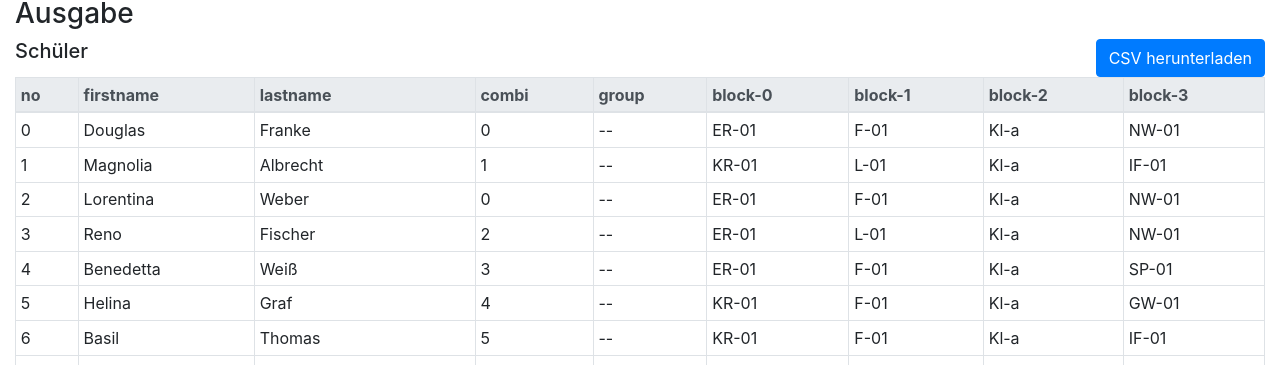
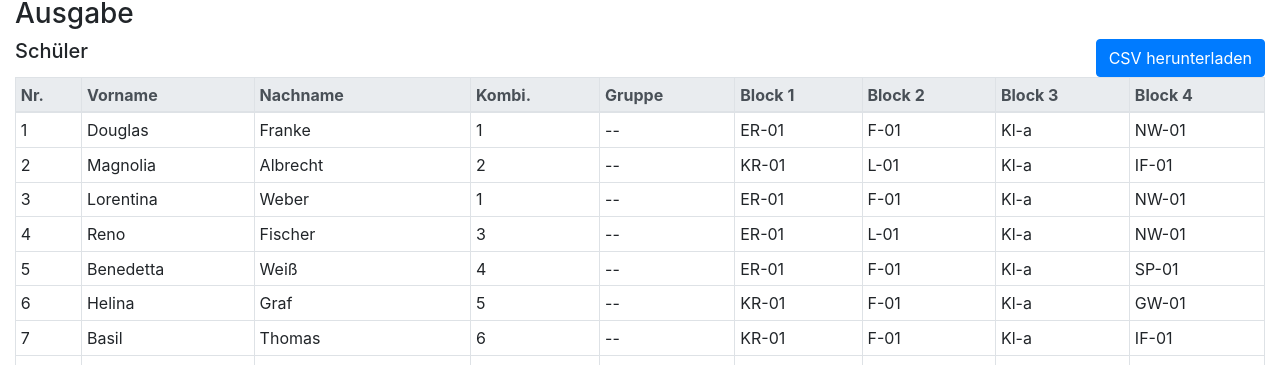
Before and after one commit to KlausCall/SchoolSplitter, a React (Create React App) app: page / in a window 1280 px wide. Both pictures are taken after a click on the button "Beispiel Daten laden". Shown: the part 435-800 px from the top of the page. Built offline with nearby package versions, Linux system fonts and the light colour scheme.

Commit message:
explicit columns in tables

```diff
--- a/src/domain/Course.ts
+++ b/src/domain/Course.ts
@@ -1,6 +1,8 @@
 import { CourseBlock } from './CourseBlock';
 import { Pupil } from './Pupil';
 import { CourseCombination } from './CourseCombination';
+import { NumberCol } from '../modules/result/NumberCol';
+import { StringCol } from '../modules/result/StringCol';
 
 export class Course {
   readonly no: number;
@@ -65,12 +67,23 @@ export class Course {
    */
   public asLO() {
     var lo: any = {
-      no: this.no,
+      no: this.no + 1,
       name: this.name,
-      block: this.block?.getIndex(),
+      block: this.block ? this.block.getIndex() + 1 : null,
       members: this.members.length,
       combis: this.combinations.length,
     };
     return lo;
   }
+
+  public static loCols() {
+    return [
+      new NumberCol("no", "Nr.", "Kursnummer"),
+      new StringCol("name", "Name", "Name des Kurs"),
+      new NumberCol("block", "Block", "Blocknummer des Kurs"),
+      new NumberCol("members", "# Schüler", "Anzahl Schüler im Kurs"),
+      new NumberCol("combis", "# Kombi.", "Anzahl Kombinationen die\ndiesen Kurs enthalten."),
+    ];
+  }
+
 }
--- a/src/domain/CourseCombination.ts
+++ b/src/domain/CourseCombination.ts
@@ -1,3 +1,6 @@
+import { Column } from '../modules/result/Column';
+import { NumberCol } from '../modules/result/NumberCol';
+import { StringCol } from '../modules/result/StringCol';
 import { Course } from './Course';
 import { Pupil } from './Pupil';
 
@@ -80,15 +83,31 @@ export class CourseCombination {
    */
   public asLO() {
     var lo: any = {
-      no: this.no,
+      no: this.no + 1,
       count: this.members.length,
       combiSize: this.combiSize,
       contacts: this.getContacts(),
       crossCombis: this.connectedCombis?.length,
     };
     this.courseList.forEach((course, i) => {
-      lo['Block-' + i] = course == null ? '--' : course.getName();
+      lo['block-' + (i + 1)] = course == null ? '--' : course.getName();
     });
     return lo;
   }
+
+  public static loCols(blockCount: number) {
+    var res : Column<any>[];
+    res =  [
+      new NumberCol("no", "Nr.", "Nummer der Kombination"),
+      new NumberCol("count", "# Schüler", "Anzahl Schüler mit\ndieser Kursbelegung"),
+      new NumberCol("combiSize", "Größe", "Anzahl Schüler in allen\nKursen  dieser Kombination"),
+      new NumberCol("contacts", "# Kontakte", "Anzahl Kontaktpaare\nin dieser Komination"),
+      new NumberCol("crossCombis", "# verb. Komb.", "Anzahl Kombinationen die min.\neinen gemeinsamen Kurs haben"),
+    ];
+    for (let i = 1; i <= blockCount; i ++) {
+      res.push(new StringCol(`block-${i}`, `Block ${i}`, `Im ${i}-ten Block belegter Kurs`));
+    }
+    return res;
+  }
+
 }
--- a/src/domain/GradeLevel.ts
+++ b/src/domain/GradeLevel.ts
@@ -187,11 +187,23 @@ export class GradeLevel implements ResultProvider {
     return this.pupilList.map((each) => each.asLO());
   }
 
+  public pupilCols() {
+    return Pupil.loCols(this.blockList.length);
+  }
+
   public courseTable() {
     return this.courseList.map((each) => each.asLO());
+  }
+
+  public courseCols() {
+    return Course.loCols();
   }
 
   public combiTable() {
     return this.combinationList.map((each) => each.asLO());
   }
+
+  public combiCols() {
+    return CourseCombination.loCols(this.blockList.length);
+  }
 }
--- a/src/domain/Pupil.ts
+++ b/src/domain/Pupil.ts
@@ -1,3 +1,5 @@
+import { NumberCol } from '../modules/result/NumberCol';
+import { StringCol } from '../modules/result/StringCol';
 import { CourseCombination } from './CourseCombination';
 
 export class Pupil {
@@ -29,15 +31,30 @@ export class Pupil {
    */
   public asLO() {
     var lo: any = {
-      no: this.no,
+      no: this.no + 1,
       firstname: this.firstname,
       lastname: this.lastname,
-      combi: this.courseCombination.getIndex(),
+      combi: this.courseCombination.getIndex() + 1,
       group: '--',
     };
     this.courseCombination.getCourses().forEach((course, i) => {
-      lo['block-' + i] = course == null ? '--' : course.getName();
+      lo['block-' + (i + 1)] = course == null ? '--' : course.getName();
     });
     return lo;
   }
+
+  public static loCols(blockCount: number) {
+    var res =  [
+      new NumberCol("no", "Nr.", "Nummer des Schülers"),
+      new StringCol("firstname", "Vorname", "Vorname des Schülers"),
+      new StringCol("lastname", "Nachname", "Nachname des Schülers"),
+      new NumberCol("combi", "Kombi.", "Nummer der Kurs-Kombination\ndie der Schüler belegt hat"),
+      new StringCol("group", "Gruppe", "Nummer der Gruppe, der\nder Schüler zugeordnet wurde"),
+    ];
+    for (let i = 1; i <= blockCount; i ++) {
+      res.push(new StringCol(`block-${i}`, `Block ${i}`, `Im ${i}-ten Block belegter Kurs`));
+    }
+    return res;
+  }
+
 }
--- a/src/domain/ResultProvider.ts
+++ b/src/domain/ResultProvider.ts
@@ -1,9 +1,13 @@
+import { Column } from '../modules/result/Column';
 import { GradeLevel } from './GradeLevel';
 
 interface ResultProvider {
   pupilTable(): any[];
+  pupilCols(): Column<any>[];
   courseTable(): any[];
+  courseCols(): Column<any>[];
   combiTable(): any[];
+  combiCols(): Column<any>[];
   getLevel(): GradeLevel;
 }
 
--- a/src/domain/solve/CombiDistribution.ts
+++ b/src/domain/solve/CombiDistribution.ts
@@ -1,3 +1,4 @@
+import { NumberCol } from '../../modules/result/NumberCol';
 import { CourseCombination } from '../CourseCombination';
 import { LevelSlicer } from './LevelSlicer';
 import { Move } from './Move';
@@ -228,11 +229,22 @@ export class CombiDistribution {
   public asLO() {
     var lo: any = this.combi.asLO();
     for (let i = 0; i < this.size; i++) {
-      lo['Count-' + i] = this.memberCounts[i];
-      lo['CombiSize-' + i] = this.combiSizes[i];
-      lo['Contacts-' + i] = this.getContacts(i);
+      lo['count-' + (i + 1)] = this.memberCounts[i];
+      lo['combiSize-' + (i + 1)] = this.combiSizes[i];
+      lo['contacts-' + (i + 1)] = this.getContacts(i);
     }
     return lo;
+  }
+
+  public static loCols(blockCount: number, groupCount: number) {
+    var res = CourseCombination.loCols(blockCount);
+    for (let i = 1; i <= groupCount; i ++) {
+      res.push(new NumberCol(`count-${i}`, `G.${i} # Schüler`, `Anzahl Schüler mit dieser\nKursbelegung in Gruppe ${i}`));
+      res.push(new NumberCol(`combiSize-${i}`, `G.${i} Größe`, `Anzahl Schüler in allen Kursen\ndieser Kombination in Gruppe ${i}`));
+      res.push(new NumberCol(`contacts-${i}`, `G.${i} # Kont.`, `Anzahl Kontaktpaare in dieser\nKomination in Gruppe ${i}`));
+   }
+
+    return res;
   }
 
   public setPupilsGroups(pupilsTable: any[]) {
@@ -240,7 +252,7 @@ export class CombiDistribution {
     this.memberCounts.forEach((count, i) => {
       var max = pos + count;
       while (pos < max) {
-        pupilsTable[this.combi.getMember(pos).getIndex()].group = i;
+        pupilsTable[this.combi.getMember(pos).getIndex()].group = i + 1;
         pos++;
       }
     });
--- a/src/domain/solve/LevelSlicer.ts
+++ b/src/domain/solve/LevelSlicer.ts
@@ -4,6 +4,7 @@ import { Move } from './Move';
 import ResultProvider from '../ResultProvider';
 import { ModeSwitchMove } from './ModeSwitchMove';
 import { FinishMove } from './FinishMove';
+import { NumberCol } from '../../modules/result/NumberCol';
 
 export class LevelSlicer implements ResultProvider {
   readonly size: number;
@@ -314,24 +315,36 @@ export class LevelSlicer implements ResultProvider {
     this.level.getCourses().forEach((course) => {
       var lo = course.asLO();
       for (let i = 0; i < this.size; i++) {
-        lo['Group-' + i] = this.courseSizes[course.getIndex()][i];
+        lo['group-' + (i + 1)] = this.courseSizes[course.getIndex()][i];
       }
       res.push(lo);
     });
     return res;
   }
 
+  public courseCols() {
+    var res = this.level.courseCols();
+    for (let i = 1; i <= this.size; i ++) {
+      res.push(new NumberCol(`group-${i}`, `G.${i} # Schüler`, `Anzahl Schüler des\nKurs in Gruppe ${i}`));
+   }
+    return res;
+  }
+
   public combiTable() {
     var res: Object[] = [];
     this.distributions.forEach((dist) => res.push(dist.asLO()));
-    var sum: any = { no: 'Summe' };
-    for (let i = 0; i < this.size; i++) {
-      sum['Count-' + i] = this.getMemberCount(i);
-      sum['CombiSize-' + i] = '--';
-      sum['Contacts-' + i] = this.getContacts(i);
-    }
-    res.push(sum);
+    // var sum: any = { no: 'Summe' };
+    // for (let i = 0; i < this.size; i++) {
+    //   sum['Count-' + i] = this.getMemberCount(i);
+    //   sum['CombiSize-' + i] = '--';
+    //   sum['Contacts-' + i] = this.getContacts(i);
+    // }
+    // res.push(sum);
     return res;
+  }
+
+  public combiCols() {
+    return CombiDistribution.loCols(this.level.getBlocks().length , this.size);
   }
 
   public pupilTable() {
@@ -339,4 +352,8 @@ export class LevelSlicer implements ResultProvider {
     this.distributions.forEach((dist) => dist.setPupilsGroups(table));
     return table;
   }
+
+  public pupilCols() {
+    return this.level.pupilCols();
+  }
 }
--- /dev/null
+++ b/src/modules/result/Column.ts
@@ -0,0 +1,20 @@
+export abstract class Column<T> {
+  readonly prop: string;
+  readonly title: string;
+  readonly tip?: string;
+
+  constructor(aProp: string, aTitle: string, aTip?: string) {
+    this.prop = aProp;
+    this.title = aTitle;
+    this.tip = aTip;
+  }
+
+  abstract value(row: any) : T;
+
+  abstract compareVal(a:T, b:T): number;
+
+  public compare(rowA: any, rowB: any): number {
+    return this.compareVal(this.value(rowA), this.value(rowB));
+  }
+
+}
--- /dev/null
+++ b/src/modules/result/NumberCol.ts
@@ -0,0 +1,13 @@
+import { Column } from "./Column";
+
+export class NumberCol extends Column<number> {
+
+  value(row: any): number {
+    return row[this.prop] as number;
+  }
+
+  compareVal(a: number, b: number): number {
+    return a - b;
+  }
+
+}
--- a/src/modules/result/Result.tsx
+++ b/src/modules/result/Result.tsx
@@ -53,18 +53,21 @@ const Result: React.FC<{ holder: ResultProvider[] }> = ({ holder }) => {
     <>
       <ResultTable
         list={provider.pupilTable()}
+        columns={provider.pupilCols()}
         title="Schüler"
         selections={selPupils}
         setSelection={updatePupilSelection}
       ></ResultTable>
       <ResultTable
         list={provider.courseTable()}
+        columns={provider.courseCols()}
         title="Kurse"
         selections={selCourses}
         setSelection={updateCourseSelection}
       ></ResultTable>
       <ResultTable
         list={provider.combiTable()}
+        columns={provider.combiCols()}
         title="Kursbelegung"
         selections={selCombis}
         setSelection={updateCombiSelection}
--- a/src/modules/result/ResultTable.tsx
+++ b/src/modules/result/ResultTable.tsx
@@ -1,22 +1,23 @@
 import React from 'react';
+import { Column } from './Column';
 
 const ResultTable: React.FC<{
-  list?: any[];
+  list: any[];
+  columns: Column<any>[]
   title: String;
   selections: number[];
   setSelection: any;
-}> = ({ list, title, selections, setSelection }) => {
+}> = ({ list, columns, title, selections, setSelection }) => {
   const selectedRows = selections;
   const updateSelectedRow = setSelection;
 
   if (!list || list.length === 0) {
     return null;
   }
-  var keys = Object.keys(list[0]);
   var csv = '';
-  csv = keys.reduce((res, k) => res + k + ';', csv) + '\r\n';
+  csv = columns.reduce((res, col) => res + col.title + ';', csv) + '\r\n';
   csv = list.reduce((resO, obj) => {
-    return keys.reduce((res, k) => res + obj[k] + ';', resO) + '\r\n';
+    return columns.reduce((res, col) => res + col.value(obj) + ';', resO) + '\r\n';
   }, csv);
   String.toString();
   var dataURL = 'data:text/csv;charset=UTF-8,' + encodeURIComponent(csv);
@@ -36,8 +37,8 @@ const ResultTable: React.FC<{
         <table className="table table-bordered table-sm">
           <thead className="thead-light">
             <tr>
-              {keys.map((k) => (
-                <th><div data-toggle="tooltip" data-placement="bottom" title="Hooray!">{k}</div></th>
+              {columns.map((col) => (
+                <th><div data-toggle="tooltip" data-placement="bottom" title={col.tip}>{col.title}</div></th>
               ))}
             </tr>
           </thead>
@@ -48,8 +49,8 @@ const ResultTable: React.FC<{
                   className={selectedRows?.includes(i) ? 'table-info' : ''}
                   onClick={(ev) => updateSelectedRow(i)}
                 >
-                  {keys.map((k) => (
-                    <td>{obj[k]}</td>
+                  {columns.map((col) => (
+                    <td>{col.value(obj)}</td>
                   ))}
                 </tr>
               );
--- /dev/null
+++ b/src/modules/result/StringCol.ts
@@ -0,0 +1,12 @@
+import { Column } from "./Column";
+
+export class StringCol extends Column<string> {
+
+  value(row: any): string {
+    return row[this.prop] as string;
+  }
+  compareVal(a: string, b: string): number {
+    return a.localeCompare(b);
+  }
+
+}
```
